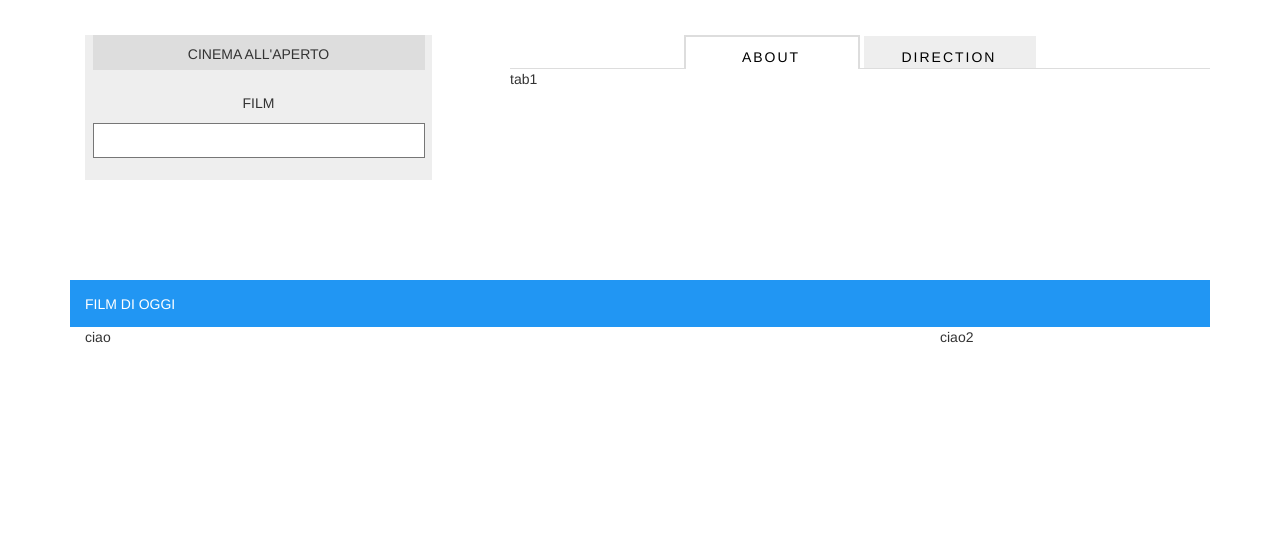
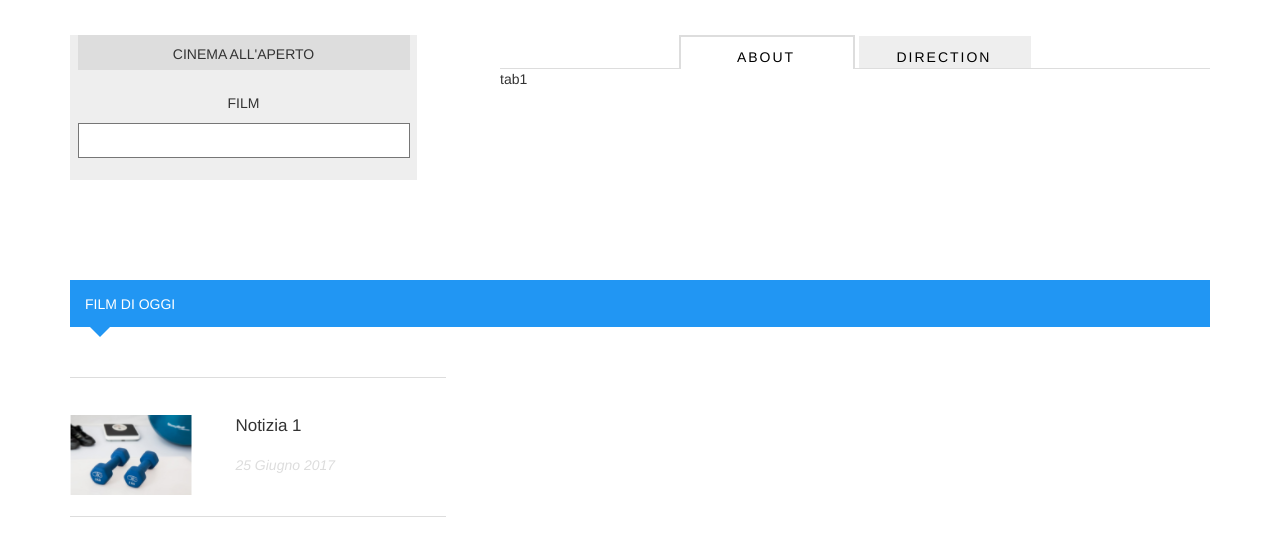
Before and after one commit to labnova/cinemaRitrovatoSite, a plain HTML site: page index.html in a window 1280 px wide. Drawn offline with nearby package versions, Linux system fonts and the light colour scheme.

Commit message:
add section news and folder img

```diff
--- a/css/main.css
+++ b/css/main.css
@@ -1,5 +1,6 @@
 .headerSelect {
   margin-top: 3%;
+  padding-left: 0;
 }
 
 
@@ -157,6 +158,7 @@ select.selectAttractions {
 
 .titleBody {
   margin-top: 100px;
+
   position: relative;
   height: 47px;
   background-color: #2196f3;
@@ -171,3 +173,54 @@ select.selectAttractions {
   margin-left: 15px;
 
 }
+
+.arrow-down {
+  margin-left:20px;
+  width: 0;
+  height: 0;
+  border-left: 10px solid transparent;
+  border-right: 10px solid transparent;
+  border-top: 10px solid #2196f3;
+  margin-bottom: 40px;
+}
+
+.sectionNews {
+  width: 376px;
+  height: 140px;
+  border-top: 1.5px solid #dddddd;
+  border-bottom: 1.5px solid #dddddd;
+}
+
+.containerImmagine, .sectionNews, .bodyCentral {
+  padding-left:0;
+}
+
+.containerImmagine {
+  padding-right: 0;
+    margin-bottom:17px;
+}
+
+.containerInfoNews {
+  margin-top: 36px;
+  margin-bottom:17px;
+}
+
+.immagineNews {
+  width: 122px;
+  height: 81px;
+  margin-top: 36px;
+
+}
+
+.titoloNews {
+  font-size: 17px;
+  font-weight:500;
+  padding-bottom: 17px;
+
+}
+
+.dataNews {
+  color: #dddddd;
+  font-style:italic;
+
+}
--- a/index.html
+++ b/index.html
@@ -72,13 +72,23 @@
           <div class="titleBody">
             <span>film di oggi</span>
           </div>
+          <div class="arrow-down"></div>
           <!-- body central -->
           <div class="col-lg-9 bodyCentral">
-                ciao
+              <div class="sectionNews col-lg-12">
+                <div class="containerImmagine col-lg-5">
+                  <img class="immagineNews" src="img/immagine1.png" alt="">
+                </div>
+                  <div class="containerInfoNews col-lg-6">
+                    <div class="titoloNews">Notizia 1</div>
+                    <div class="dataNews">25 Giugno 2017</div>
+                  </div>
+
+              </div> <!-- fine section -->
           </div> <!-- fine bodyCentral -->
             <!-- lateral columns -->
           <div class="col-lg-3 lateralColumn">
-              ciao2
+
           </div> <!-- fine bodyCentral -->
         </div>
       </div>
```
Also changed, not shown: img/immagine1.png (added), 2 other files.
